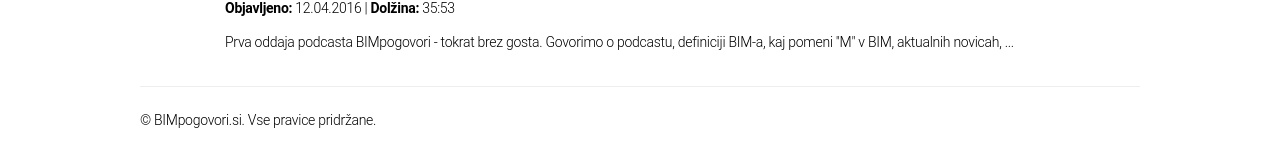
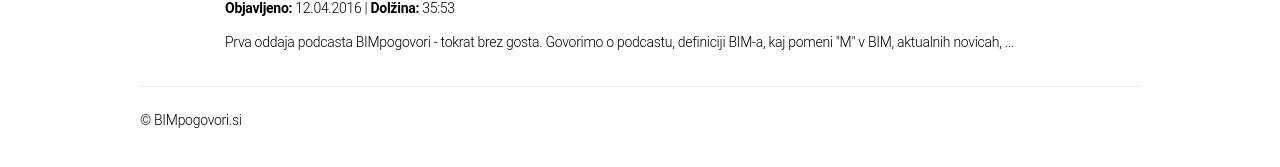
Before and after one commit to bimpogovori/bimpogovori.github.io, a Jekyll site: the page built from index.html, in a window 1280 px wide. Shown: the part 539-706 px from the top of the page. Built offline with Jekyll 4.4.1, drawn with Linux system fonts in a browser that asks for light colours; the list of posts is cut into pages by our own code.

Commit message:
v footer dodana linka na FB in Twitter

```diff
--- a/_includes/footer.html
+++ b/_includes/footer.html
@@ -5,23 +5,17 @@
   <footer>
     <div class="row">
       <div class="col-sm-6">
-        <p>&copy; BIMpogovori.si. Vse pravice pridržane.</p>
+        <p>&copy; BIMpogovori.si</p>
       </div>
       <div class="col-sm-6">
       </div>
 
-<!--
       <div class="col-sm-6">
         <ul class="list-unstyled list-inline list-social-icons pull-right">
-          <li class="tooltip-social facebook-link"><a href="https://www.facebook.com/matevzdolenc" target="_blank" data-toggle="tooltip" data-placement="top" title="Facebook"><i class="fa fa-facebook-square fa-2x"></i></a></li>
-          <li class="tooltip-social twitter-link"><a href="https://twitter.com/matevzdolenc" target="_blank" data-toggle="tooltip" data-placement="top" title="Twitter"><i class="fa fa-twitter-square fa-2x"></i></a></li>
-
-          <li class="tooltip-social linkedin-link"><a href="#linkedin-profile" data-toggle="tooltip" data-placement="top" title="LinkedIn"><i class="fa fa-linkedin-square fa-2x"></i></a></li>
-          <li class="tooltip-social google-plus-link"><a href="#google-plus-profile" data-toggle="tooltip" data-placement="top" title="Google+"><i class="fa fa-google-plus-square fa-2x"></i></a></li>
-          <li class="tooltip-social github-link"><a href="#github-profile" data-toggle="tooltip" data-placement="top" title="GitHub"><i class="fa fa-github-square fa-2x"></i></a></li>
+          <li class="tooltip-social facebook-link"><a href="https://www.facebook.com/BIMpogovori" target="_blank" data-toggle="tooltip" data-placement="top" title="Facebook"><i class="fa fa-facebook-square fa-2x"></i></a></li>
+          <li class="tooltip-social twitter-link"><a href="https://twitter.com/BIMpogovori" target="_blank" data-toggle="tooltip" data-placement="top" title="Twitter"><i class="fa fa-twitter-square fa-2x"></i></a></li>
         </ul>
       </div>
- -->
 
     </div>
   </footer>
```
